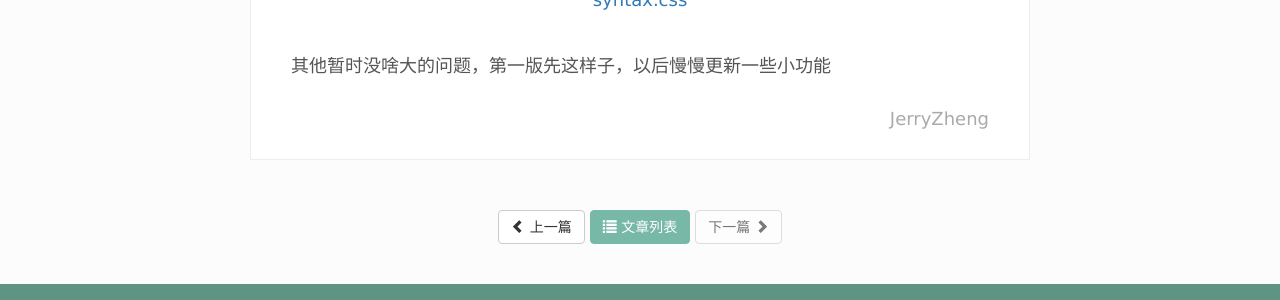
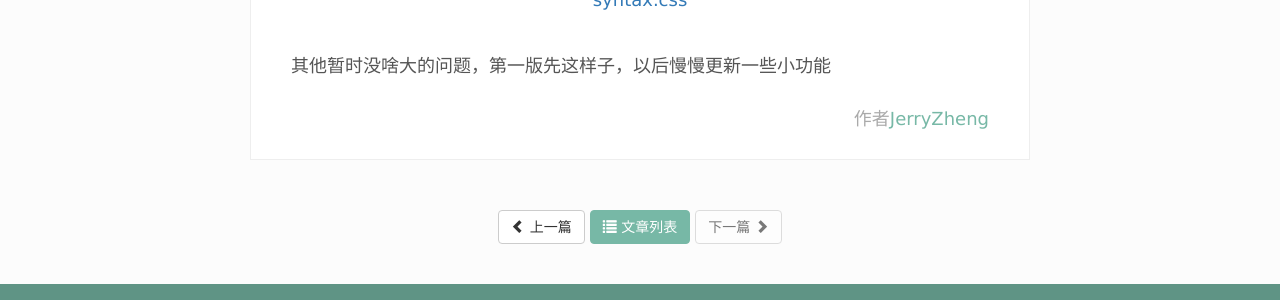
Before and after one commit to PMJerryZheng/myblog, a Jekyll site: the page built from _posts/2014-03-26-jekyll.html, in a window 1280 px wide and 1237 px high. Shown: the part 833-1133 px from the top of the window. Built offline with Jekyll 4.4.1, drawn with Linux system fonts in a browser that asks for light colours; nearby versions of some CDN libraries.

Commit message:
update first-post

```diff
--- a/_layouts/article-basic.html
+++ b/_layouts/article-basic.html
@@ -86,7 +86,7 @@
             </div>
             <h1 >{{ page.title }}</h1>
             {{ content }}
-            <h2 >JerryZheng</h2>
+            <h2 ><span>作者</span>JerryZheng</h2>
             </div>
           </div>
         <div class="row pages" >
--- a/css/article.css
+++ b/css/article.css
@@ -142,9 +142,13 @@ body {
 	border-bottom: 1px solid #f0f8f6;
 }
 .content-box h2{
+	margin-top: 20px;
 	font-size: 18px;
-	color: #AAA;
+	color: #77b8a6;
 	float: right;
+}
+.content-box span{
+	color: #aaa;
 }
 .content-box p{
 	font-size: 18px;
```
